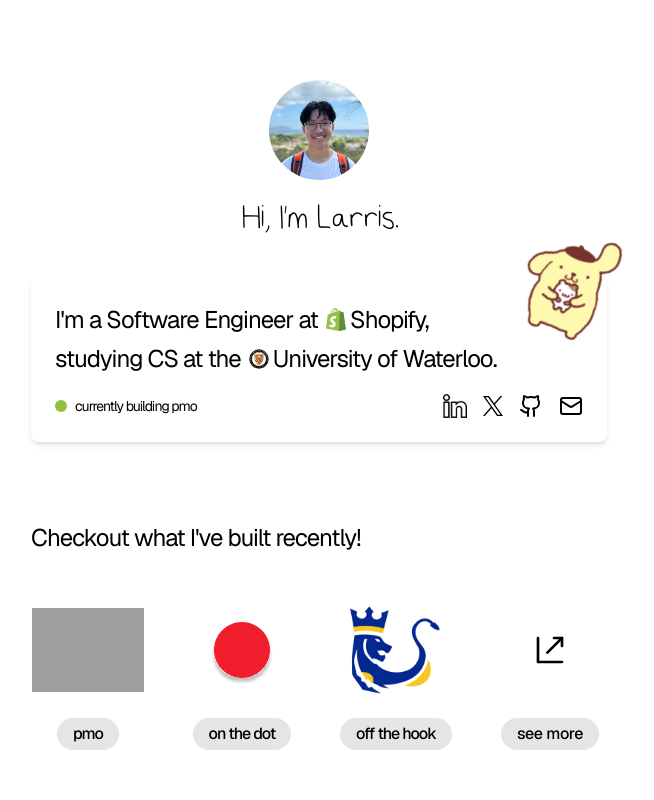
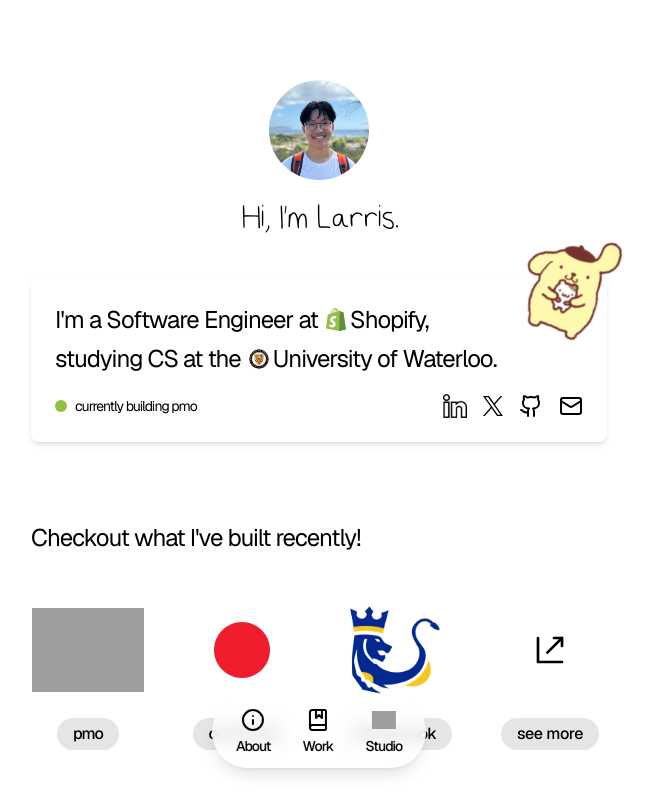
Before and after one commit to Profilist/Portfolio, a Next.js app: page / in a window 1280 px wide. Shown: the top 800 px of the page, without its empty margins (321-975 px from the left). Built offline with nearby package versions, Linux system fonts and the light colour scheme; grey boxes are pictures that could not be loaded.

Commit message:
Added navbar

```diff
--- a/app/layout.tsx
+++ b/app/layout.tsx
@@ -3,6 +3,7 @@
 import { Instrument_Serif } from "next/font/google";
 import localFont from "next/font/local";
 import "./globals.css";
+import StickyNav from "@/components/StickyNav";
 
 const geistSans = Geist({
   variable: "--font-geist",
@@ -33,9 +34,10 @@
   return (
     <html lang="en">
       <body
-        className={`${geistSans.variable} ${instrumentSerif.variable} ${larrisHandwriting.variable} antialiased`}
+        className={`${geistSans.variable} ${instrumentSerif.variable} ${larrisHandwriting.variable} antialiased relative min-h-screen`}
       >
         {children}
+        <StickyNav />
       </body>
     </html>
   );
--- /dev/null
+++ b/components/StickyNav.tsx
@@ -0,0 +1,42 @@
+'use client';
+
+import Image from 'next/image';
+import Link from 'next/link';
+import { motion } from 'framer-motion';
+
+const StickyNav = () => {
+  const navItems = [
+    { href: '/', icon: '/about.svg', label: 'About' },
+    { href: '/projects', icon: '/work.svg', label: 'Work' },
+    { href: '/studio', icon: '/studio.svg', label: 'Studio' },
+  ];
+
+  return (
+    <motion.nav
+      className="fixed left-1/2 bottom-8 -translate-x-1/2 bg-white/80 backdrop-blur-sm rounded-full px-6 py-3 flex gap-8 shadow-lg"
+      initial={{ y: 100, opacity: 0 }}
+      animate={{ y: 0, opacity: 1 }}
+      transition={{ type: "spring", stiffness: 300, damping: 30 }}
+    >
+      {navItems.map((item) => (
+        <Link
+          key={item.label}
+          href={item.href}
+          className="flex flex-col items-center gap-1 hover:scale-110 transition-transform"
+        >
+          <div className="w-6 h-6 relative">
+            <Image
+              src={item.icon}
+              alt={`${item.label} icon`}
+              fill
+              className="object-contain"
+            />
+          </div>
+          <span className="text-sm font-medium">{item.label}</span>
+        </Link>
+      ))}
+    </motion.nav>
+  );
+};
+
+export default StickyNav;
--- a/components/WhereIveBeen.tsx
+++ b/components/WhereIveBeen.tsx
@@ -38,7 +38,19 @@
 
   // fixed segment height for consistent scroll across devices
   const segmentH = 600; // px per segment
-  const containerHeight = window.innerHeight + segmentH * (timeline.length + 0.5);
+  const [containerHeight, setContainerHeight] = useState(0);
+
+  // Set container height on mount and window resize
+  useEffect(() => {
+    const updateContainerHeight = () => {
+      setContainerHeight(window.innerHeight + segmentH * (timeline.length + 0.5));
+    };
+
+    updateContainerHeight();
+    window.addEventListener('resize', updateContainerHeight);
+
+    return () => window.removeEventListener('resize', updateContainerHeight);
+  }, []);
 
   useEffect(() => {
     const handleScroll = () => {
```
Also changed, not shown: public/projects/onthedot.svg.
